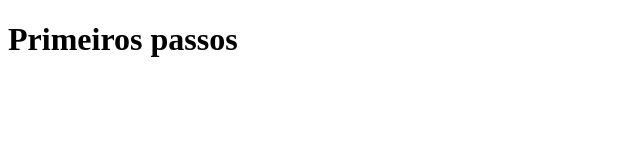
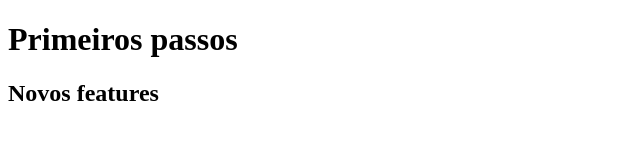
Before and after one commit to inescm92/teste, a plain HTML site: page index.html in a window 1280 px wide. Shown: the whole page, without its empty margins (0-640 px from the left). Drawn offline with Linux system fonts and the light colour scheme.

Commit message:
Nova feature implementada

```diff
--- a/index.html
+++ b/index.html
@@ -7,5 +7,6 @@
 </head>
 <body>
     <h1>Primeiros passos</h1>
+    <h2>Novos features</h2>
 </body>
 </html>
```
